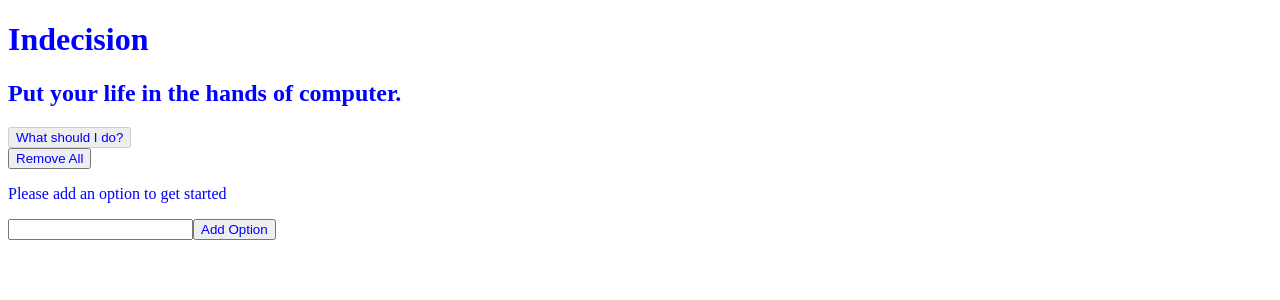
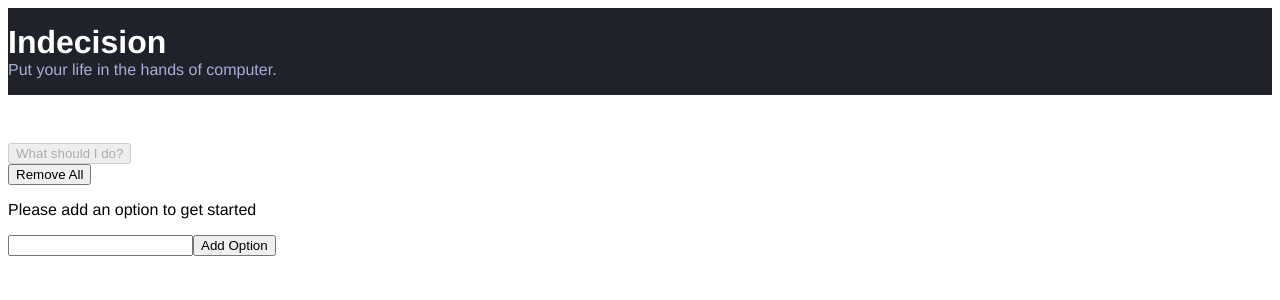
Before and after one commit to bhanujggandhi/indecision-app, a React app: page / in a window 1280 px wide. Shown: the top 300 px of the page. Built offline with nearby package versions, Linux system fonts and the light colour scheme.

Commit message:
Header styled

```diff
--- a/src/components/Header.js
+++ b/src/components/Header.js
@@ -1,9 +1,9 @@
 import React from 'react';
 
 const Header = (props) => (
-	<div>
-		<h1>{props.title}</h1>
-		{props.subtitle && <h2>{props.subtitle}</h2>}
+	<div className="header">
+		<h1 className="header__title">{props.title}</h1>
+		{props.subtitle && <h2 className="header__subtitle">{props.subtitle}</h2>}
 	</div>
 );
 
--- /dev/null
+++ b/src/styles/base/_base.scss
@@ -0,0 +1,9 @@
+html {
+    font-size: 62.5%;
+}
+
+
+body {
+    font-family: Helvetica, Arial, sans-serif;
+    font-size: 1.6rem;
+}
--- /dev/null
+++ b/src/styles/components/_header.scss
@@ -0,0 +1,18 @@
+.header {
+    background: #20222b;
+    color: white;
+    margin-bottom: 4.8rem;
+    padding: 1.6rem 0;
+}
+//BEM block element modifier
+.header__title {
+    font-size: 3.2rem;
+    margin: 0;
+}
+
+.header__subtitle {
+    color: #a5afd7;
+    font-size: 1.6rem;
+    font-weight: 500;
+    margin: 0;
+}
--- a/src/styles/styles.scss
+++ b/src/styles/styles.scss
@@ -1,5 +1,2 @@
-$brand-color: blue;
-
-* {
-	color: $brand-color;
-}
+@import './base/base';
+@import './components/header';
```
